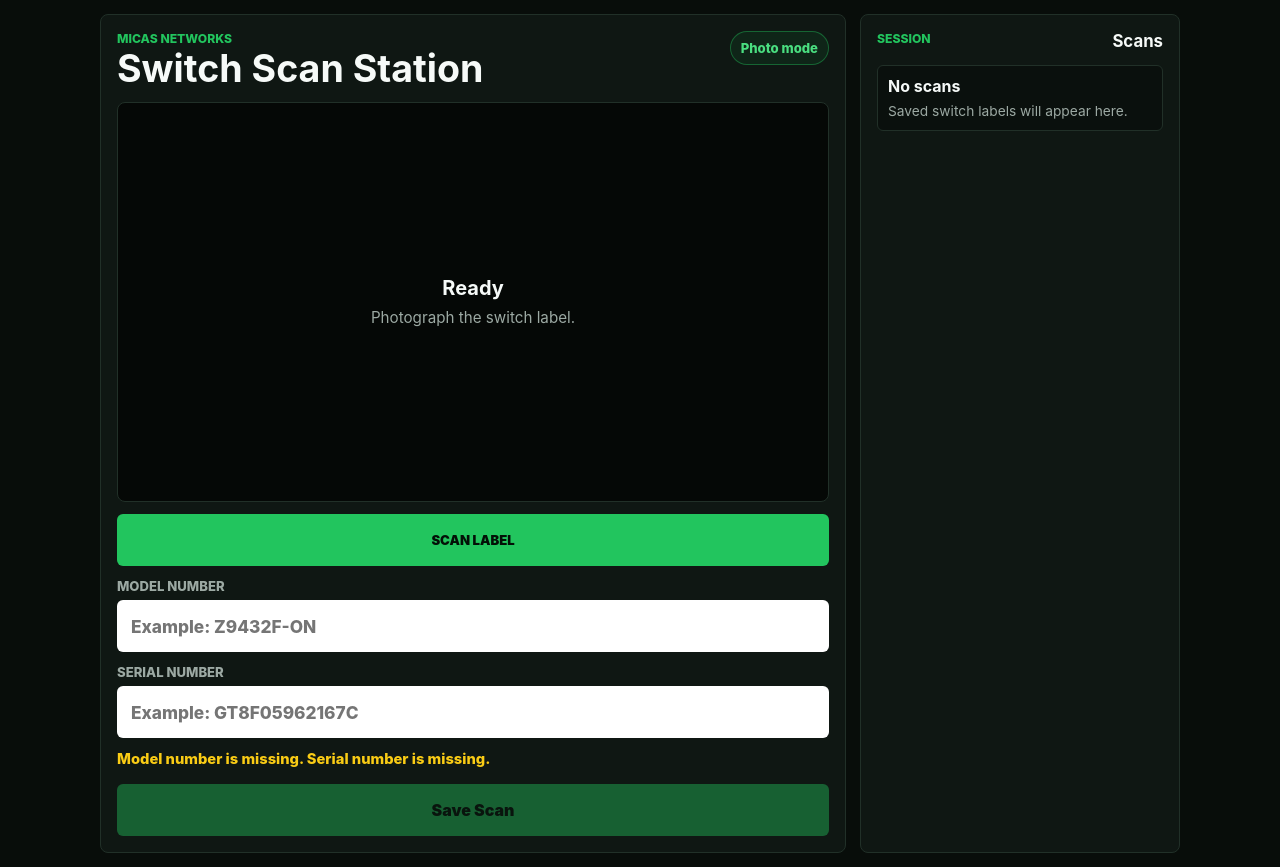
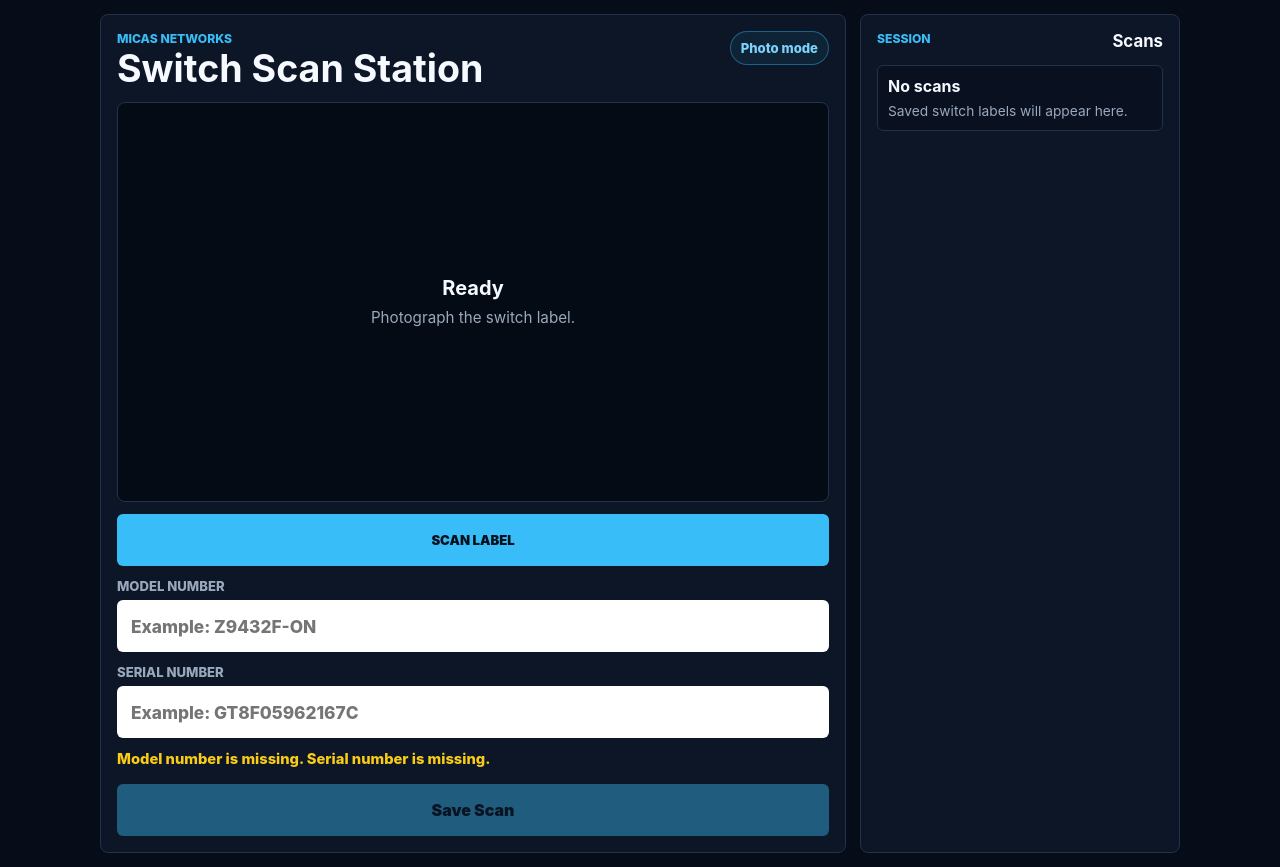
Before and after one commit to vihpol/automatic-scanner, a website: page public/index.html in a window 1280 px wide. Drawn offline with Linux system fonts and the light colour scheme.

Commit message:
Use blue scan station palette

```diff
--- a/public/styles.css
+++ b/public/styles.css
@@ -1,17 +1,17 @@
 :root {
   color-scheme: dark;
-  --ink: #f6faf8;
-  --muted: #9ca9a3;
-  --line: #213028;
-  --surface: #0f1713;
-  --surface-strong: #050806;
-  --background: #080d0a;
+  --ink: #f6f9ff;
+  --muted: #9aa8bd;
+  --line: #22324a;
+  --surface: #0d1626;
+  --surface-strong: #050b14;
+  --background: #070d18;
   --field: #ffffff;
-  --field-ink: #101510;
-  --accent: #22c55e;
-  --accent-strong: #16a34a;
+  --field-ink: #0c1422;
+  --accent: #38bdf8;
+  --accent-strong: #0ea5e9;
   --warning: #facc15;
-  --success: #4ade80;
+  --success: #7dd3fc;
 }
 
 * {
@@ -92,10 +92,10 @@ h2 {
 
 .status-pill {
   flex: 0 0 auto;
-  border: 1px solid rgba(34, 197, 94, 0.4);
+  border: 1px solid rgba(56, 189, 248, 0.4);
   border-radius: 999px;
   color: var(--success);
-  background: rgba(34, 197, 94, 0.08);
+  background: rgba(56, 189, 248, 0.08);
   font-size: 0.82rem;
   font-weight: 800;
   padding: 8px 10px;
@@ -110,7 +110,7 @@ h2 {
   place-items: center;
   border-radius: 6px;
   background: var(--accent);
-  color: #031007;
+  color: #03111f;
   font-weight: 900;
   text-align: center;
 }
@@ -241,7 +241,7 @@ input:focus {
 .history-item {
   border: 1px solid var(--line);
   border-radius: 6px;
-  background: #0a100d;
+  background: #091120;
   padding: 10px;
 }
 
```
